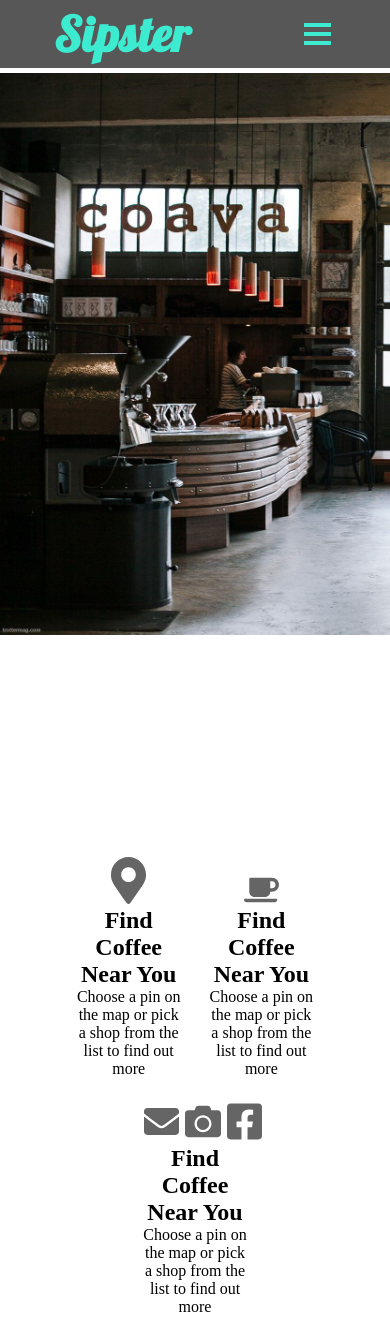
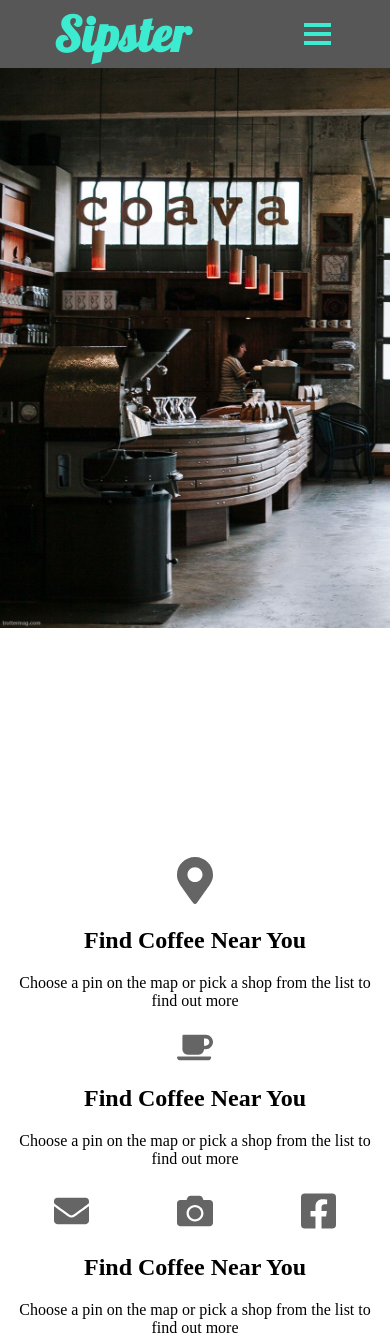
Before and after one commit to Zachar13y/boilerplate, a plain HTML site: page index.html in a window 390 px wide. Shown: the top 1340 px of the page. Drawn offline with nearby package versions, Linux system fonts and the light colour scheme.

Commit message:
WIP: Made footer elements more responsive.

```diff
--- a/CSS/style.css
+++ b/CSS/style.css
@@ -124,9 +124,9 @@ nav {
 
 .background {
     position: absolute;
-    margin: 3.56em 2em 2em 0em;
+    margin: 3.1em 0em 0em 0em;
     padding-top: 1em;
-
+    /* justify-content: center; */
 }
 
 .background-img {
@@ -145,12 +145,12 @@ nav {
 }
 
 .discover {
-    position: absolute;
+    /* position: absolute; */
     top: 50%;
     left: 50%;
-    transform: translate(50%, 50%)
-    /* justify-content: center;
-    z-index: 101; */
+    transform: translate(50%, 50%);
+    justify-content: center;
+    /* z-index: 101; */
 }
 
 .footer {
@@ -166,13 +166,17 @@ nav {
 }
 
 .footer-container {
-    /* display: block; */
     position: absolute;
     margin: 0 auto;
-    /* padding-top: 40px; */
     justify-content: space-between;
     text-align: center;
 }
+
+.footer-container div h2 {
+    margin: 20px;
+}
+
+
 
 .icon-wrapper {
     display: flex;
@@ -186,3 +190,12 @@ nav {
     align-content: center;
     width: 33%;
 }
+
+@media screen and (max-width:800px) {
+    .footer-trifecta {
+        flex-direction: column;
+        /* display: flex; */
+        float: none;
+        width: 100%;
+    }
+}
--- a/JS/home.js
+++ b/JS/home.js
@@ -27,13 +27,11 @@ navSlide();
 
 
 
-
 function cycleImages() {
   const index = 0;
 
-  const wallImage = document.querySelectorAll('.toggle-img');
+  var wallImage = document.querySelectorAll('.toggle-img');
 
-  // eslint-disable-next-line no-console
   console.log(wallImage);
   setInterval(function () {
     index = index + 1 < wallImage.length ? index + 1 : 0;
--- a/index.html
+++ b/index.html
@@ -51,14 +51,14 @@
                     <img src="assets\map-marker-alt-solid.svg" class="icon"></img>
                 </div>
                 <h2 class="trifecta-name">Find Coffee Near You</h2>
-                <p class="trifecta-explain">Choose a pin on the map or pick a shop from the list to find out more</p>
+                <p class="trifecta-describe">Choose a pin on the map or pick a shop from the list to find out more</p>
             </div>
             <div class="footer-trifecta second-one">
                 <div class="icon-wrapper">
                     <img src="assets\coffee-solid.svg" class="icon"></img>
                 </div>
                 <h2 class="trifecta-name">Find Coffee Near You</h2>
-                <p class="trifecta-explain">Choose a pin on the map or pick a shop from the list to find out more</p>
+                <p class="trifecta-describe">Choose a pin on the map or pick a shop from the list to find out more</p>
             </div>
             <div class="footer-trifecta third-one">
                 <div class="icon-wrapper">
@@ -67,7 +67,7 @@
                     <img src="assets\facebook-square-brands.svg" class="icon"></img>
                 </div>
                     <h2 class="trifecta-name">Find Coffee Near You</h2>
-                    <p class="trifecta-explain">Choose a pin on the map or pick a shop from the list to find out more</p>
+                    <p class="trifecta-describe">Choose a pin on the map or pick a shop from the list to find out more</p>
             </div>
 
         </div>
```
Also changed, not shown: 1 other file.
